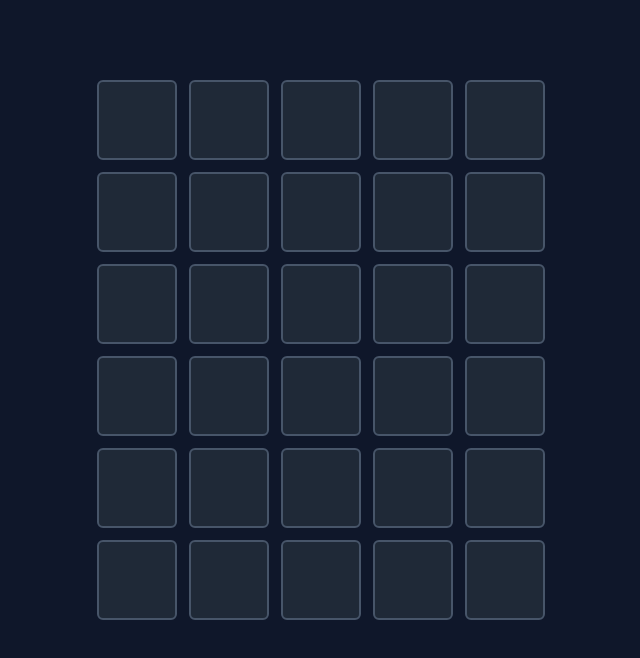
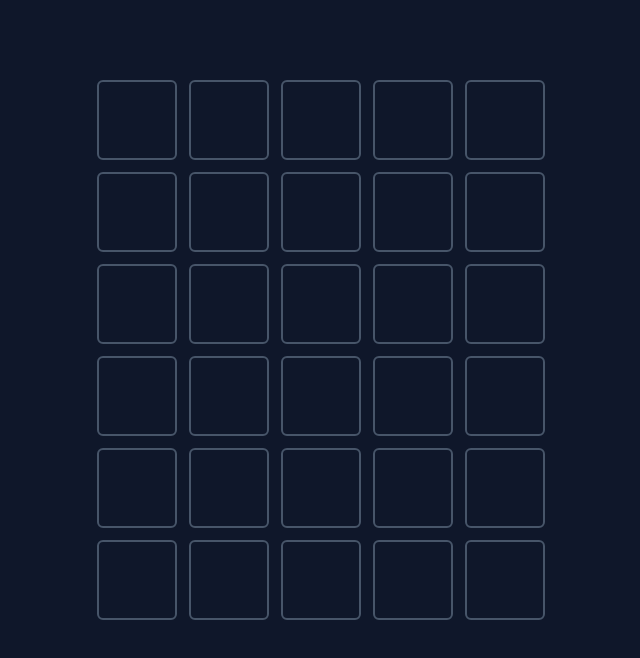
Before and after one commit to sahildmk/Wordle, a Next.js app: page / in a window 1280 px wide. Shown: the top 658 px of the page, without its empty margins (319-959 px from the left). Built offline with nearby package versions, Linux system fonts and the light colour scheme.

Commit message:
change default tile colour

```diff
--- a/styles/custom.css
+++ b/styles/custom.css
@@ -1,6 +1,6 @@
 .defaultTile {
   @apply grid place-items-center rounded-md border-2 border-solid border-slate-600;
-  @apply bg-gray-800 sm:text-4xl font-bold uppercase sm:h-20 sm:w-20 h-12 w-12 text-3xl;
+  @apply sm:text-4xl font-bold uppercase sm:h-20 sm:w-20 h-12 w-12 text-3xl;
 }
 
 .correct {
```
